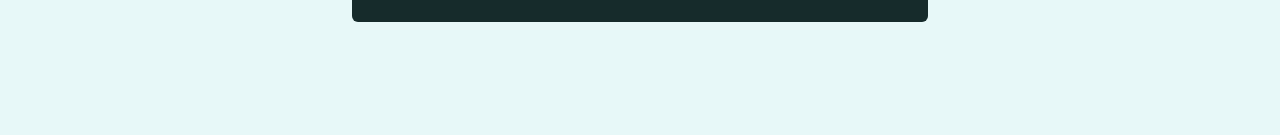
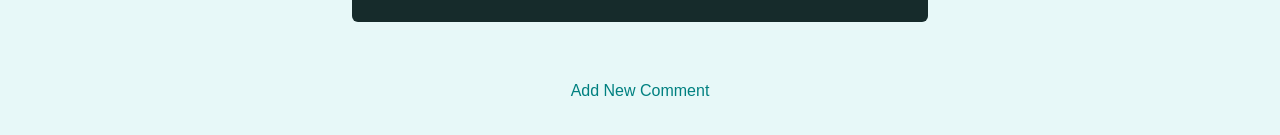
Before and after one commit to slomtadze/Route-Quotes-App, a React (Create React App) app: page /quotes/Q1 in a window 1280 px wide. Shown: the part 355-490 px from the top of the page. Built offline with nearby package versions, Linux system fonts and the light colour scheme; the HTML template or start-up script is replaced by a standard one.

Commit message:
Addedc comments Nested Route in ProductDetails

```diff
--- a/src/pages/QuotesDetails.js
+++ b/src/pages/QuotesDetails.js
@@ -1,6 +1,6 @@
 import React from 'react'
 import { Fragment } from 'react'
-import { Route, useParams } from 'react-router-dom'
+import { Link, Route, useParams } from 'react-router-dom'
 import Comments from '../components/comments/Comments'
 import HighlightedQuote from './../components/quotes/HighlightedQuote'
 
@@ -20,7 +20,18 @@ const QuotesDetails = () => {
 
   return (
     <Fragment>
-      <HighlightedQuote text={quote.text} author={quote.author}/>
+      <HighlightedQuote
+        text={quote.text}
+        author={quote.author}
+      />
+      <Route path={`/quotes/${params.qouteID}`} exact>
+        <div className='centered'>
+          <Link className='btn--flat'
+            to={`/quotes/${params.qouteID}/comments`}>
+              Add New Comment
+          </Link>
+        </div>
+      </Route>
       <Route path={`/quotes/${params.qouteID}/comments`}>
         <Comments />
       </Route>
```
